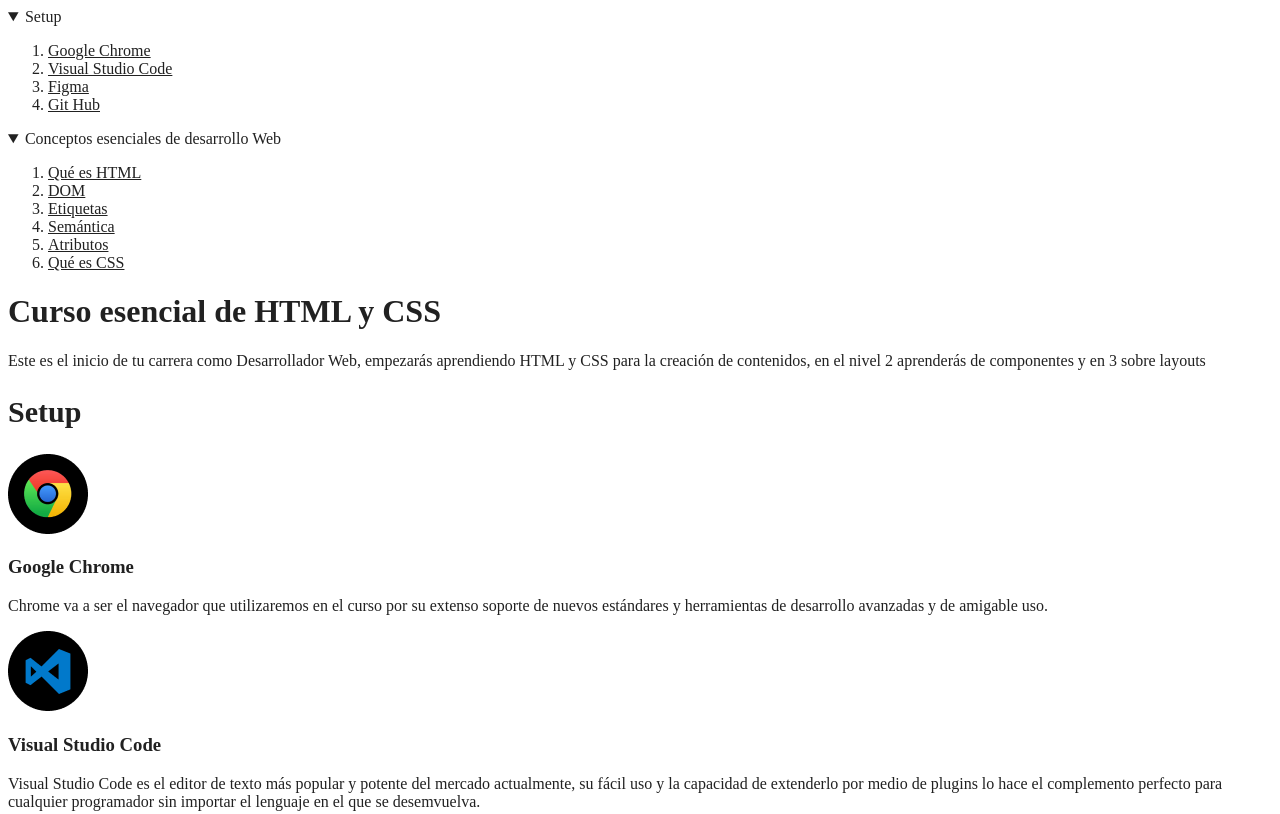
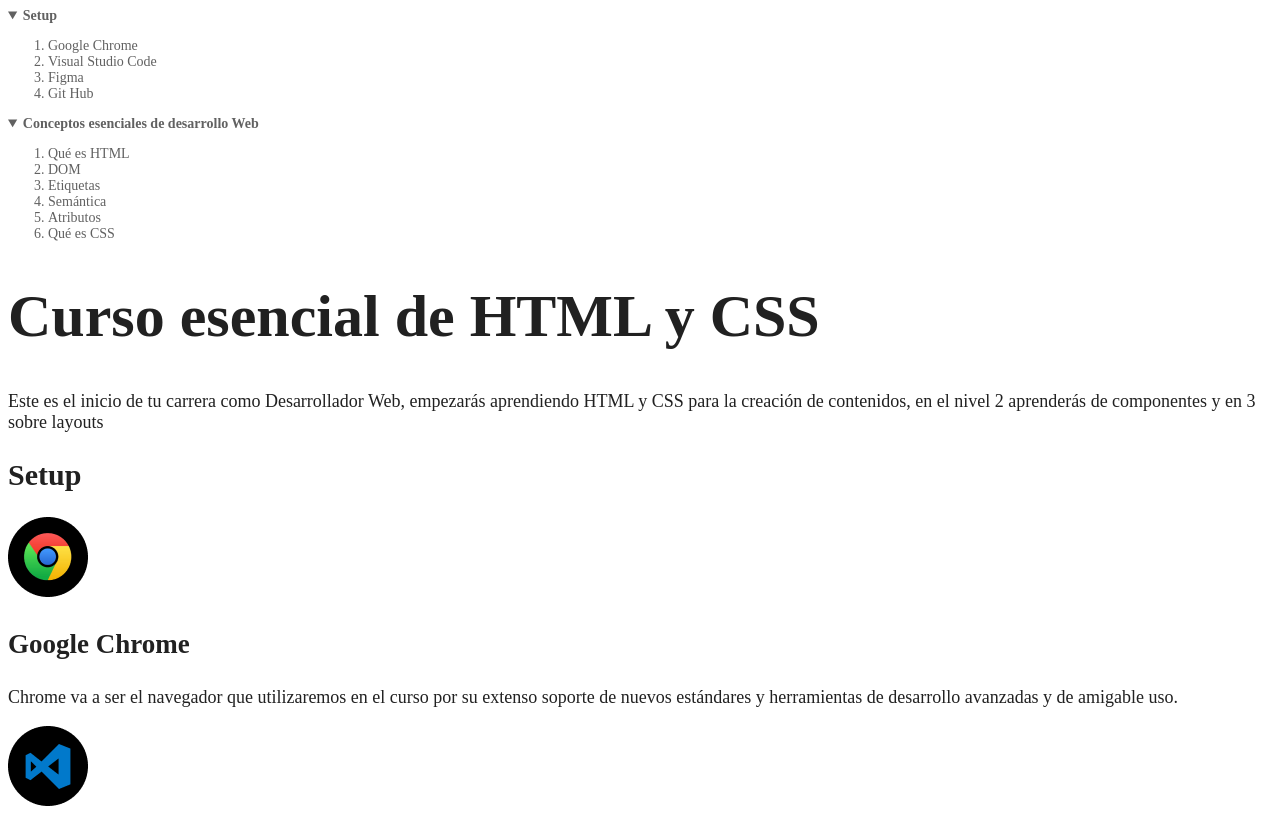
Before and after one commit to blomder/curso-esencial-html-css, a plain HTML site: page index.html in a window 1280 px wide. Shown: the top 814 px of the page. Drawn offline with Linux system fonts and the light colour scheme.

Commit message:
Add files via upload

```diff
--- a/CSS/Styles.css
+++ b/CSS/Styles.css
@@ -1,3 +1,50 @@
-* {
-    color: #212121;
+:root {
+    font-size: 18px;
+    --gray30: #212121;
+    --gray20: #212429;
+    --gray10: #616161;
 }
+
+body {
+    color: var(--gray30);
+}
+
+a {
+    color: var(--gray30);
+}
+
+header {
+    /*--gray10: red;*/
+    font-size: 14px;
+    color: var(--gray10);
+}
+
+header a {
+    color: var(--gray10);
+    text-decoration: none;
+}
+
+header a:hover {
+    color: var(--gray30);
+
+}
+
+nav details summary {
+    font-weight: bold;
+}
+
+h1 {
+    font-size: 60px;
+}
+
+h2 {
+    font-size: 2em;
+}
+
+h3 {
+    font-size: 1.5em;
+}
+
+pre {
+    background-color: #FEC62E;
+}
```
